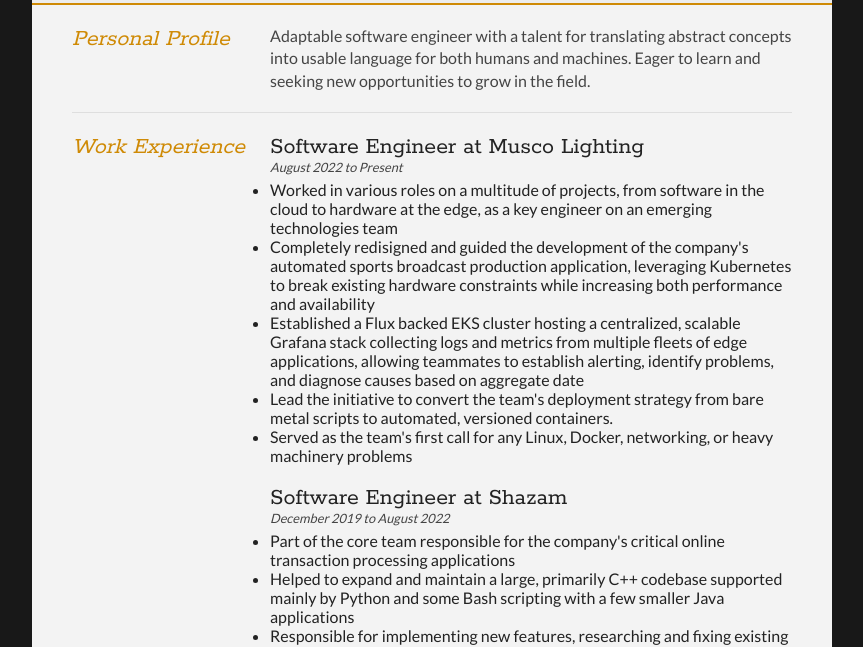
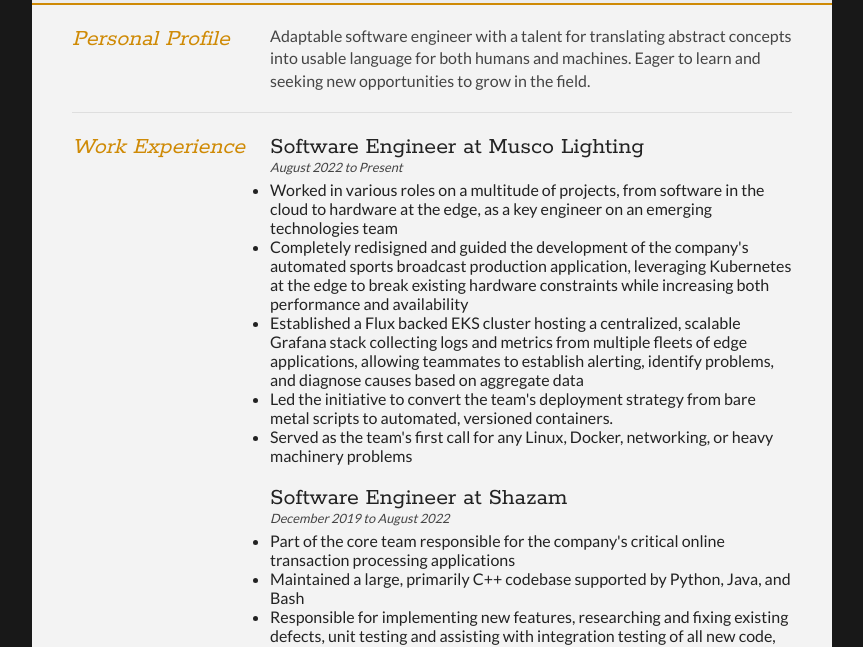
Before and after one commit to mdaydevelopment/html-resume-public, a plain HTML site: page index.html in a window 1280 px wide. Shown: the part 153-800 px from the top of the page, without its empty margins (208-1071 px from the left). Drawn offline with Linux system fonts and the light colour scheme.

Commit message:
revisions

```diff
--- a/index.html
+++ b/index.html
@@ -79,16 +79,16 @@
                             </li>
                         <li>Completely redisigned and guided the development of
                             the company's automated sports broadcast production
-                            application, leveraging Kubernetes to break existing
-                            hardware constraints while increasing both
-                            performance and availability</li>
+                            application, leveraging Kubernetes at the edge to
+                            break existing hardware constraints while increasing
+                            both performance and availability</li>
                         <li>Established a Flux backed EKS cluster hosting a
                             centralized, scalable Grafana stack collecting logs
                             and metrics from multiple fleets of edge
                             applications, allowing teammates to establish
                             alerting, identify problems, and diagnose causes
-                            based on aggregate date</li>
-                        <li>Lead the initiative to convert the team's
+                            based on aggregate data</li>
+                        <li>Led the initiative to convert the team's
                             deployment strategy from bare metal scripts to
                             automated, versioned containers.</li>
                         <li>Served as the team's first call for any Linux,
@@ -103,9 +103,8 @@
                         <li>Part of the core team responsible for the company's
                             critical online transaction processing applications
                             </li>
-                        <li>Helped to expand and maintain a large, primarily C++
-                            codebase supported mainly by Python and some Bash
-                            scripting with a few smaller Java applications</li>
+                        <li>Maintained a large, primarily C++ codebase supported
+                            by Python, Java, and Bash</li>
                         <li>Responsible for implementing new features,
                             researching and fixing existing defects, unit
                             testing and assisting with integration testing of
```
